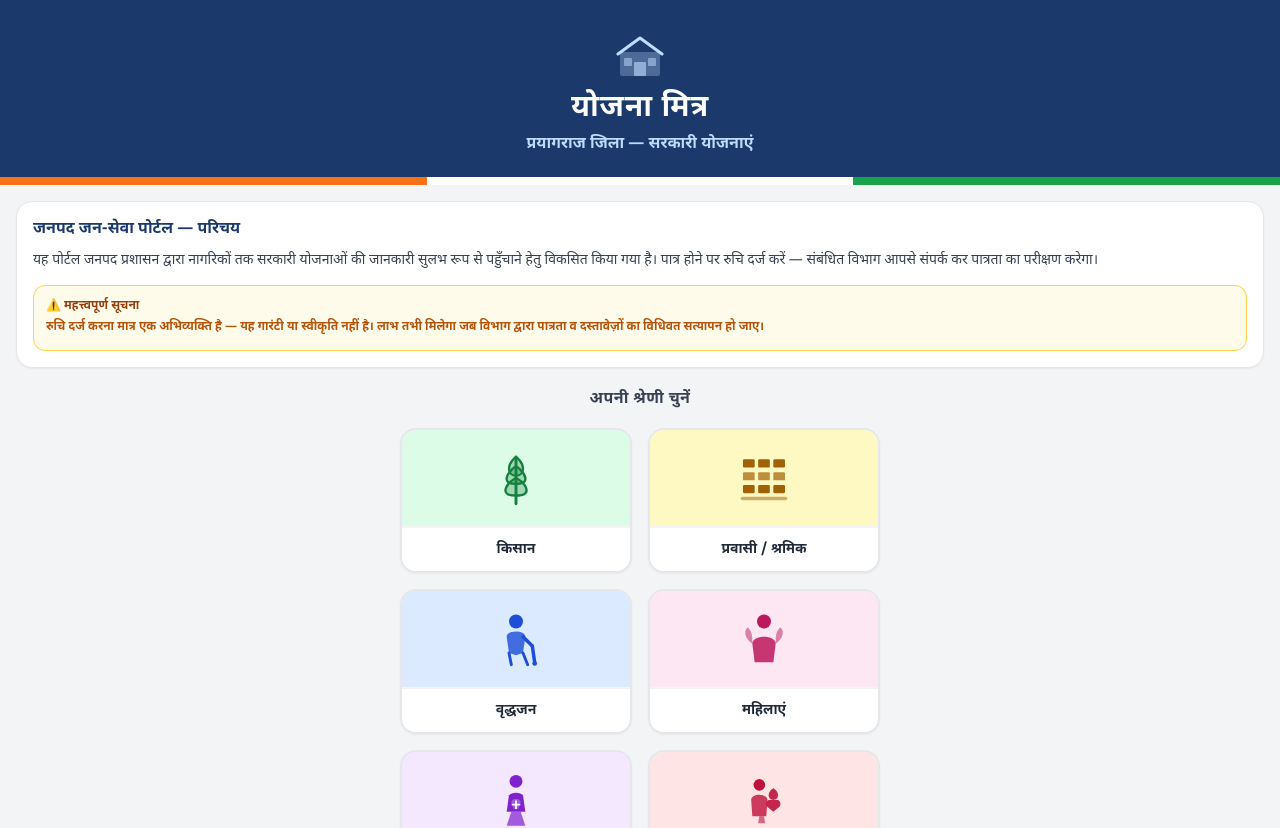
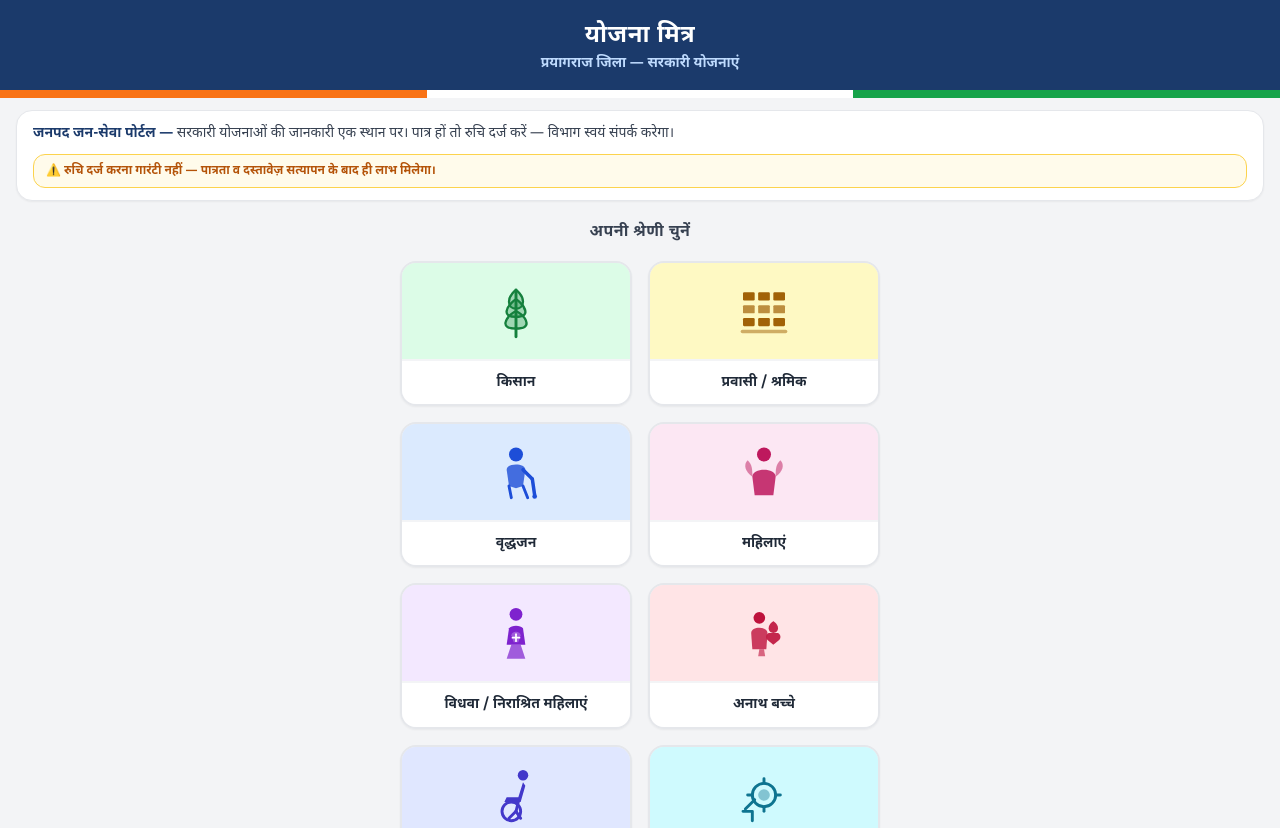
Before and after one commit to dipti-pixel/yojana-portal, a Next.js app: page / in a window 1280 px wide. Shown: the top 828 px of the page. Built offline with nearby package versions, Linux system fonts and the light colour scheme.

Commit message:
Compact header and short intro card

```diff
--- a/app/page.js
+++ b/app/page.js
@@ -26,16 +26,9 @@ export default function Home() {
     <div className="min-h-screen bg-gray-100">
 
       {/* Header */}
-      <div className="bg-[#1B3A6B] text-white px-4 pt-8 pb-5 text-center">
-        <svg className="w-12 h-12 mx-auto mb-2 text-blue-200" viewBox="0 0 48 48" fill="none">
-          <rect x="4" y="20" width="40" height="24" rx="2" fill="currentColor" fillOpacity="0.3"/>
-          <path d="M2 22 L24 6 L46 22" stroke="currentColor" strokeWidth="3" strokeLinecap="round" strokeLinejoin="round"/>
-          <rect x="18" y="30" width="12" height="14" rx="1" fill="currentColor" fillOpacity="0.6"/>
-          <rect x="8" y="26" width="8" height="8" rx="1" fill="currentColor" fillOpacity="0.5"/>
-          <rect x="32" y="26" width="8" height="8" rx="1" fill="currentColor" fillOpacity="0.5"/>
-        </svg>
-        <h1 className="text-3xl font-extrabold leading-snug tracking-wide">योजना मित्र</h1>
-        <p className="text-blue-200 text-base mt-1 font-semibold">प्रयागराज जिला — सरकारी योजनाएं</p>
+      <div className="bg-[#1B3A6B] text-white px-4 pt-5 pb-4 text-center">
+        <h1 className="text-2xl font-extrabold tracking-wide">योजना मित्र</h1>
+        <p className="text-blue-200 text-sm mt-0.5 font-semibold">प्रयागराज जिला — सरकारी योजनाएं</p>
       </div>
       {/* Tricolor stripe */}
       <div className="flex h-2">
@@ -45,16 +38,13 @@ export default function Home() {
       </div>
 
       {/* Intro card */}
-      <div className="bg-white mx-4 mt-4 rounded-2xl p-4 shadow-sm border border-gray-200">
-        <h2 className="text-[#1B3A6B] font-extrabold text-base mb-2">जनपद जन-सेवा पोर्टल — परिचय</h2>
-        <p className="text-gray-700 text-sm leading-relaxed mb-3">
-          यह पोर्टल जनपद प्रशासन द्वारा नागरिकों तक सरकारी योजनाओं की जानकारी सुलभ रूप से पहुँचाने हेतु विकसित किया गया है। पात्र होने पर रुचि दर्ज करें — संबंधित विभाग आपसे संपर्क कर पात्रता का परीक्षण करेगा।
+      <div className="bg-white mx-4 mt-3 rounded-2xl px-4 py-3 shadow-sm border border-gray-200">
+        <p className="text-gray-700 text-sm leading-relaxed">
+          <span className="font-extrabold text-[#1B3A6B]">जनपद जन-सेवा पोर्टल — </span>
+          सरकारी योजनाओं की जानकारी एक स्थान पर। पात्र हों तो रुचि दर्ज करें — विभाग स्वयं संपर्क करेगा।
         </p>
-        <div className="bg-amber-50 border border-amber-300 rounded-xl p-3">
-          <p className="text-amber-800 text-xs font-extrabold mb-1">⚠️ महत्त्वपूर्ण सूचना</p>
-          <p className="text-amber-700 text-xs leading-relaxed font-semibold">
-            रुचि दर्ज करना मात्र एक अभिव्यक्ति है — यह गारंटी या स्वीकृति नहीं है। लाभ तभी मिलेगा जब विभाग द्वारा पात्रता व दस्तावेज़ों का विधिवत सत्यापन हो जाए।
-          </p>
+        <div className="bg-amber-50 border border-amber-300 rounded-xl px-3 py-2 mt-2">
+          <p className="text-amber-700 text-xs font-bold">⚠️ रुचि दर्ज करना गारंटी नहीं — पात्रता व दस्तावेज़ सत्यापन के बाद ही लाभ मिलेगा।</p>
         </div>
       </div>
 
```
